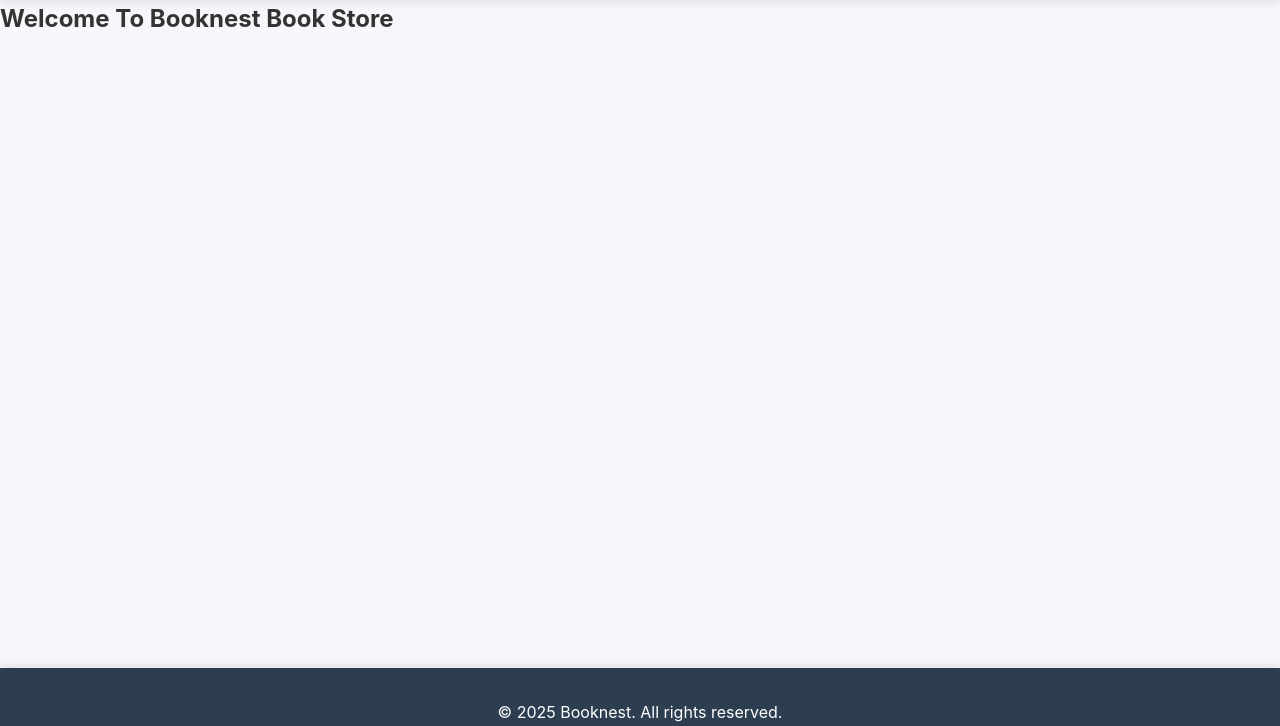
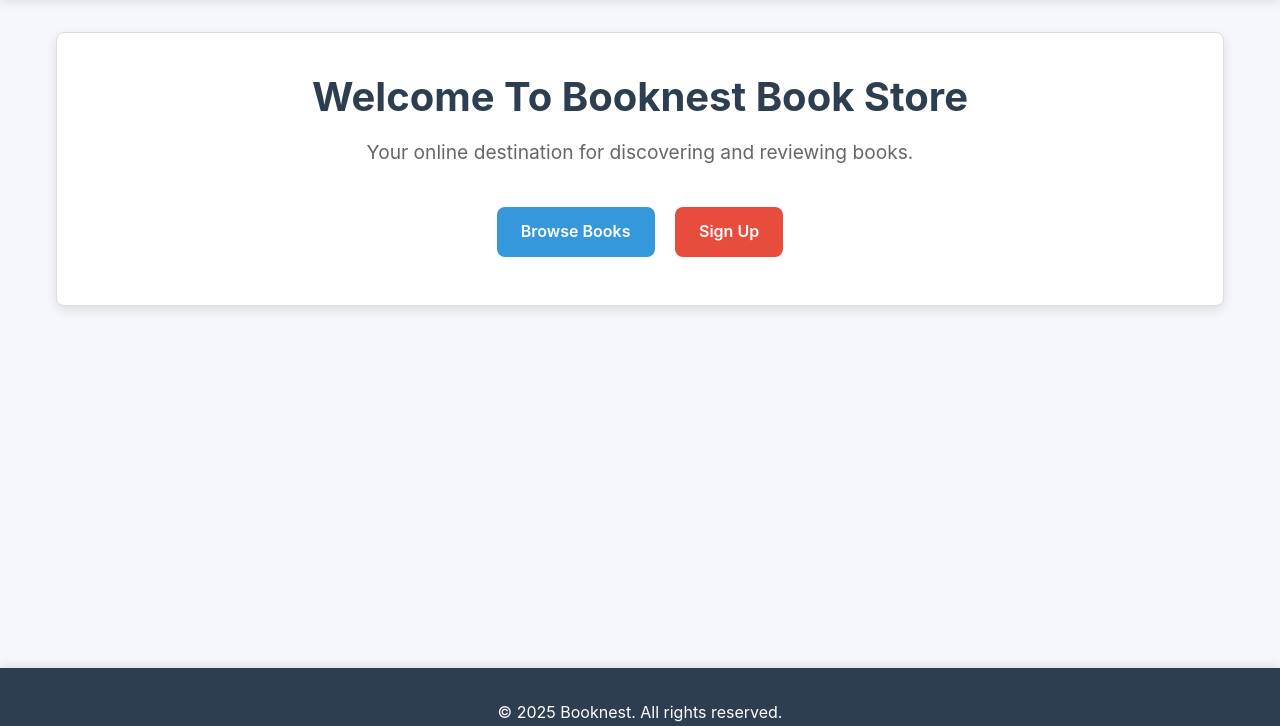
Before and after one commit to meetk-21/Booknest, a PHP site: page /Index.php in a window 1280 px wide. Shown: the part 74-800 px from the top of the page. Run offline with PHP 8.4, Linux system fonts and the light colour scheme.

Commit message:
Added Browse Books and Sign Up

```diff
--- a/Index.php
+++ b/Index.php
@@ -1,18 +1,41 @@
-<?php include 'includes/config.php'; ?>
+<?php
+session_start();
+include 'includes/config.php';
 
+// Set page title for header
+$page_title = "Welcome";
+?>
 <!DOCTYPE html>
 <html lang="en">
 
 <head>
     <meta charset="UTF-8">
     <meta name="viewport" content="width=device-width, initial-scale=1.0">
-    <title>Welcome</title>
+    <meta name="description" content="Booknest - Your online destination for discovering and reviewing books">
+    <title><?php echo $page_title; ?> - Booknest</title>
+    <link rel="stylesheet" href="./css/style.css">
     <link rel="stylesheet" href="./css/index-style.css">
 </head>
 
 <body>
     <?php include 'includes/header.php'; ?>
-    <h2>Welcome To Booknest Book Store</h2>
+
+    <div id="main-content">
+        <section class="content-section">
+            <h1 class="section-title">Welcome To Booknest Book Store</h1>
+            <p>Your online destination for discovering and reviewing books.</p>
+
+            <div class="card-footer">
+                <div>
+                    <a href="browse.php" class="btn btn-primary">Browse Books</a>
+                    <?php if (!isset($_SESSION['user_id'])): ?>
+                        <a href="register.php" class="btn btn-secondary">Sign Up</a>
+                    <?php endif; ?>
+                </div>
+            </div>
+        </section>
+    </div>
+
     <?php include 'includes/footer.php'; ?>
 
 </body>
```
